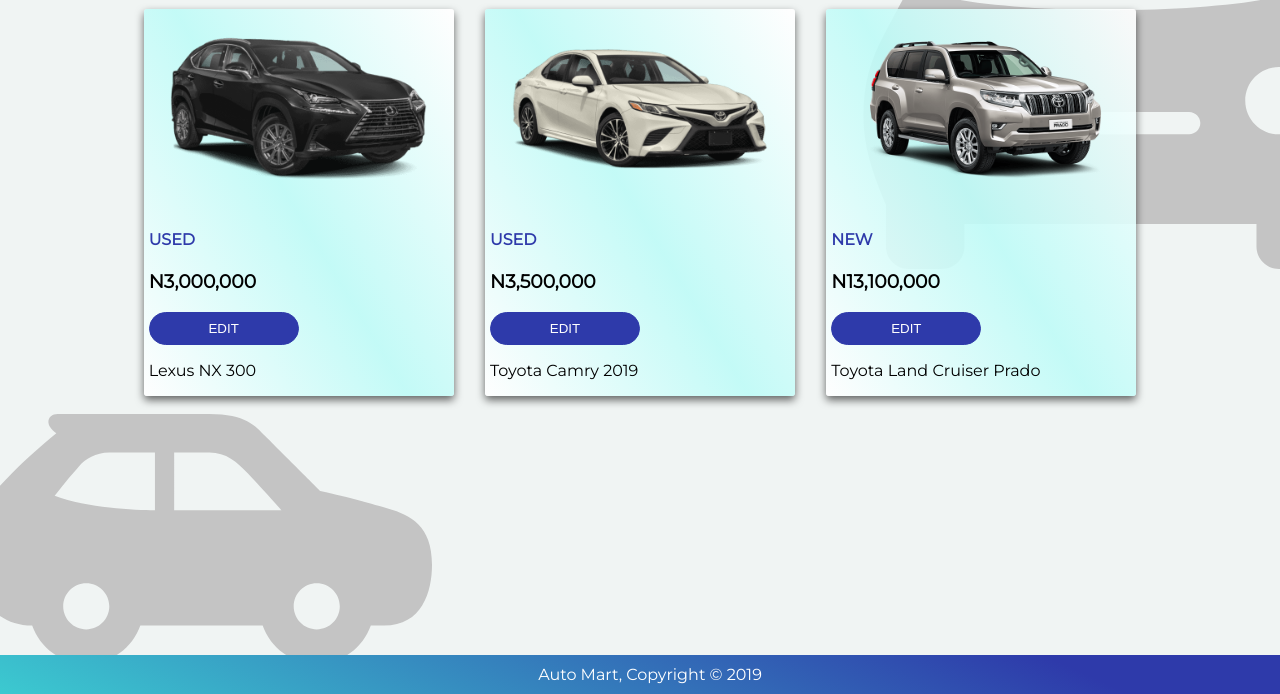
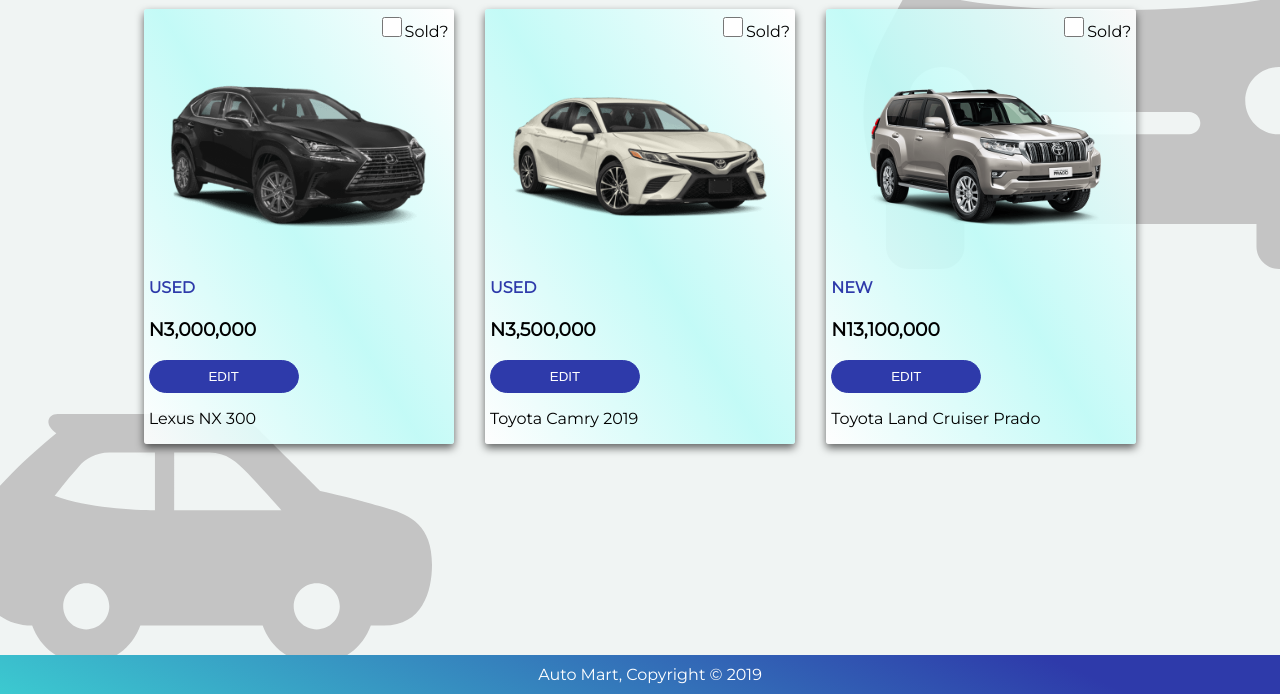
Before and after one commit to Doctor-Vee/Auto-Mart, a plain HTML site: page UI/html/myads.html in a window 1280 px wide. Shown: the part 106-800 px from the top of the page. Drawn offline with Linux system fonts and the light colour scheme.

Commit message:
Feat(user): Add UI to mark posted ADs as sold
- Create a checkbox
- Style accordingly
[Delivers #166104994]

```diff
--- a/UI/css/styles.css
+++ b/UI/css/styles.css
@@ -138,7 +138,7 @@
   border-radius: 3px;
 }
 
-label {
+form div label {
   margin-right: 30px;
 }
 
@@ -151,10 +151,21 @@
   margin-bottom: 20px;
 }
 
-input[type=radio] {
+input[type="radio"], input[type="checkbox"]{
   width: inherit;
 }
 
+input[type="checkbox"]{
+width: 20px;
+height: 20px;
+}
+
+label[class="sold"]{
+  display: block;
+  overflow: hidden;
+  text-align: right;
+  margin-top: 5px;
+}
 
 section#cars {
   display: flex;
--- a/UI/html/myads.html
+++ b/UI/html/myads.html
@@ -31,6 +31,7 @@
 
 
     <div class="product">
+        <Label class="sold"><input type="checkbox">Sold?</Label>
       <a href="cardetails.html">
         <div><img src="../img/car/Lexus/nx300.png" alt="Lexus NX 300"></div>
         <h4>USED</h4>
@@ -43,6 +44,7 @@
 
 
     <div class="product">
+      <Label class="sold"><input type="checkbox">Sold?</Label>
       <a href="cardetails.html">
         <div><img src="../img/car/Toyota/camry-2019-1.png" alt="Toyota Camry 2019"></div>
         <h4>USED</h4>
@@ -55,6 +57,7 @@
 
 
     <div class="product">
+        <Label class="sold"><input type="checkbox">Sold?</Label>
       <a href="cardetails.html">
         <div><img src="../img/car/Toyota/land-cruiser-prado.png" alt="Toyota Land Cruiser Prado"></div>
         <h4>NEW</h4>
```
